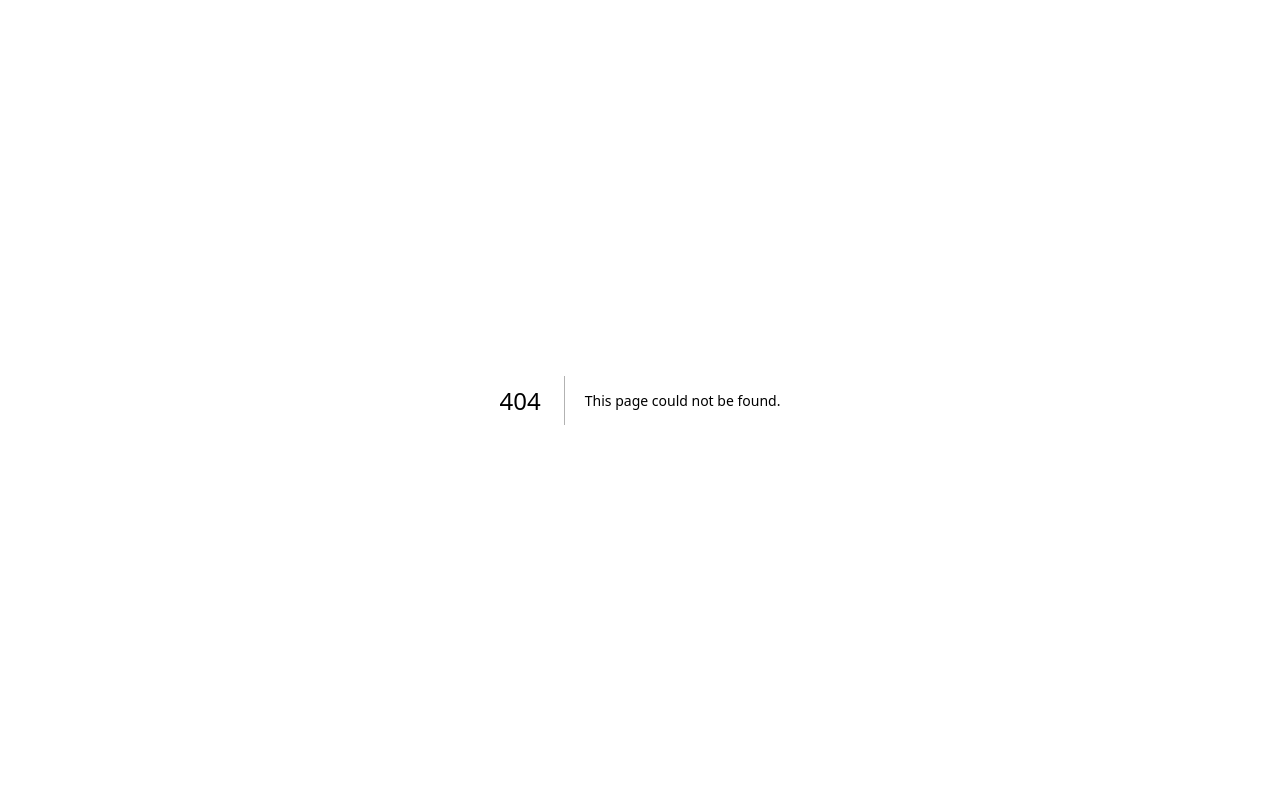
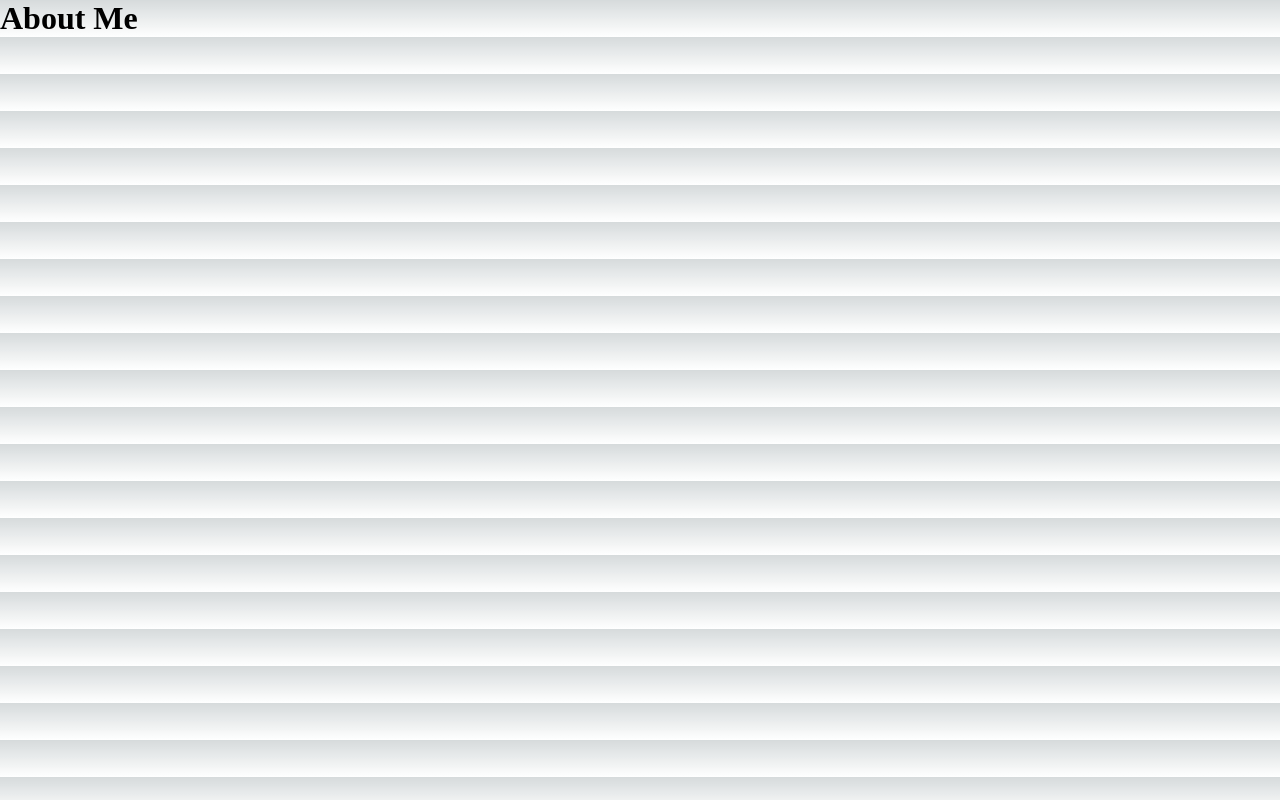
Before and after one commit to dudahamilton/nextjs-portfolio, a Next.js app: page /about in a window 1280 px wide. Before the commit this address had no page. Built offline with nearby package versions, Linux system fonts and the light colour scheme.

Commit message:
portfolio basics

```diff
--- /dev/null
+++ b/pages/about.js
@@ -0,0 +1,7 @@
+export default function About(){
+    return (
+        <div>
+            <h1>About Me</h1>
+        </div>
+    )
+}
```
Also changed, not shown: components/Navbar.js (added), styles/About.module.css (added).
